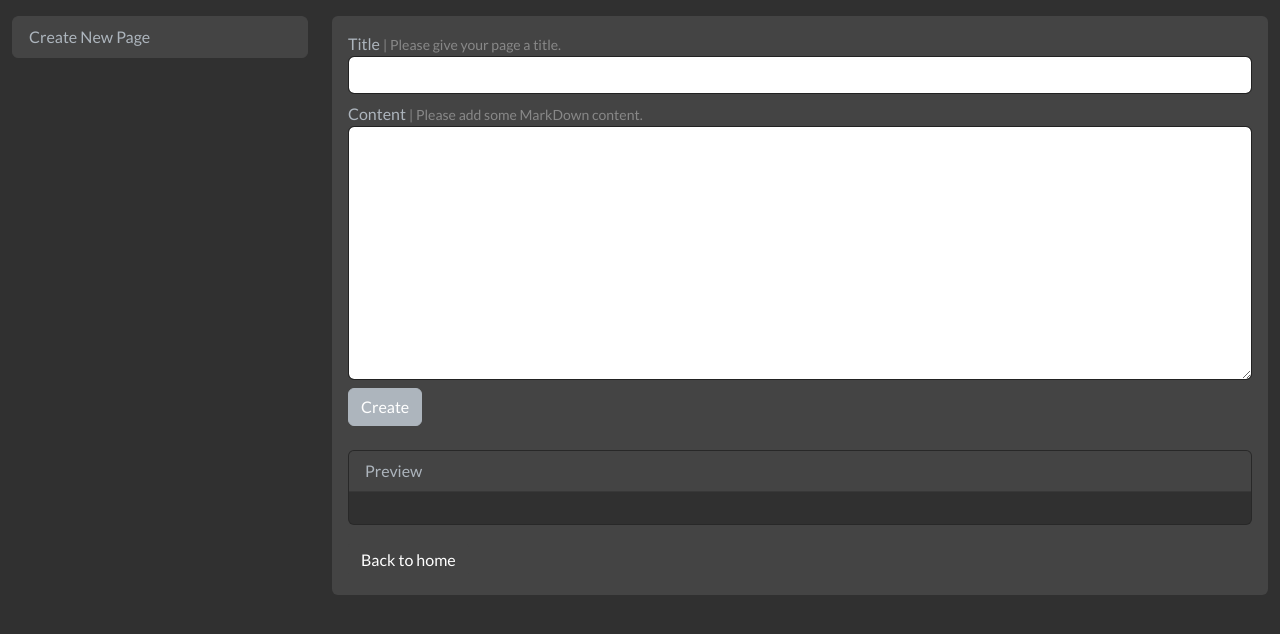
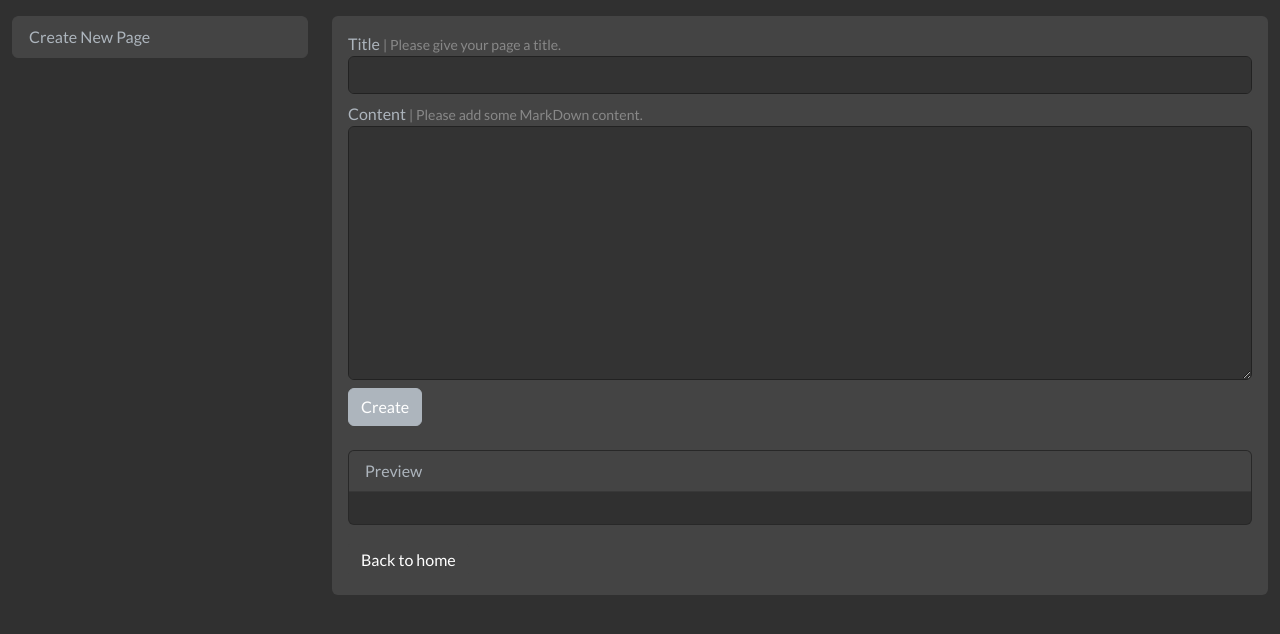
Before and after one commit to signebedi/wiki-flask, a Flask app: page /create in a window 1280 px wide. Shown: the part 72-706 px from the top of the page. Run offline with Flask 3, Linux system fonts and the light colour scheme; data that the repository does not hold is empty.

Commit message:
Modified: leaning into the dark mode theme

```diff
--- a/templates/create.html.jinja
+++ b/templates/create.html.jinja
@@ -13,19 +13,20 @@ Create New Page
         <span id="TitleHelpInline" class="form-text">
         | Please give your page a title.
         </span>
-        <input type="text" id="title" name="title" class="form-control" required>
+        <input type="text" id="title" name="title" class="form-control" style="background-color: rgba(0, 0, 0, 0.25) ; color: #fff;" required>
     </div>
     <div class="form-group mt-2">
         <label for="content" aria-describedby="ContentHelpInline">Content</label>
         <span id="ContentHelpInline" class="form-text">
         | Please add some MarkDown content.
         </span>
-        <textarea id="content" name="content" class="form-control" rows="10" required></textarea>
+        <textarea id="content" name="content" class="form-control" rows="10" style="background-color: rgba(0, 0, 0, 0.25) ; color: #fff;" required></textarea>
     </div>
     <div class="form-group mt-2">
         <button type="submit" class="btn btn-light">Create</button>
     </div>
 </form>
+
 
 <div class="card mt-4">
     <div class="card-header">
--- a/templates/edit.html.jinja
+++ b/templates/edit.html.jinja
@@ -15,14 +15,14 @@ Edit - {{ page.title }}
         <span id="TitleHelpInline" class="form-text">
         | Please give your page a title.
         </span>
-        <input type="text" id="title" name="title" class="form-control" required value="{{ page.title }}">
+        <input type="text" id="title" name="title" class="form-control" style="background-color: rgba(0, 0, 0, 0.25) ; color: #fff;"  required value="{{ page.title }}">
     </div>
     <div class="form-group mt-2">
         <label for="content" aria-describedby="ContentHelpInline">Content</label>
         <span id="ContentHelpInline" class="form-text">
         | Please add some MarkDown content.
         </span>
-        <textarea id="content" name="content" class="form-control" rows="10" required>{{ page.content }}</textarea>
+        <textarea id="content" name="content" class="form-control" rows="10" style="background-color: rgba(0, 0, 0, 0.25) ; color: #fff;" required>{{ page.content }}</textarea>
     </div>
     <div class="form-group mt-2">
         <button type="submit" class="btn btn-light">Save</button>
--- a/templates/home.html.jinja
+++ b/templates/home.html.jinja
@@ -19,5 +19,5 @@ Home
         {% endfor %}
     </ul>
 </div> #}
-<a href="{{ url_for('create') }}" class="btn btn-primary mt-3">Create a new page</a>
+<a href="{{ url_for('create') }}" class="btn btn-secondary mt-3">Create a new page</a>
 {% endblock %}
--- a/templates/page.html.jinja
+++ b/templates/page.html.jinja
@@ -15,7 +15,7 @@
     <div class="card-body">
         <p>{{ page.content|safe }}</p>
     </div>
-    <a href="{{ url_for('edit', page_id=page._id) }}" class="btn btn-primary mt-3">Edit page</a>
+    <a href="{{ url_for('edit', page_id=page._id) }}" class="btn btn-secondary mt-3">Edit page</a>
 </div>
 <a href="{{ url_for('home') }}" class="btn btn-secondary mt-3">Back to home</a>
 {% endblock %}
```
